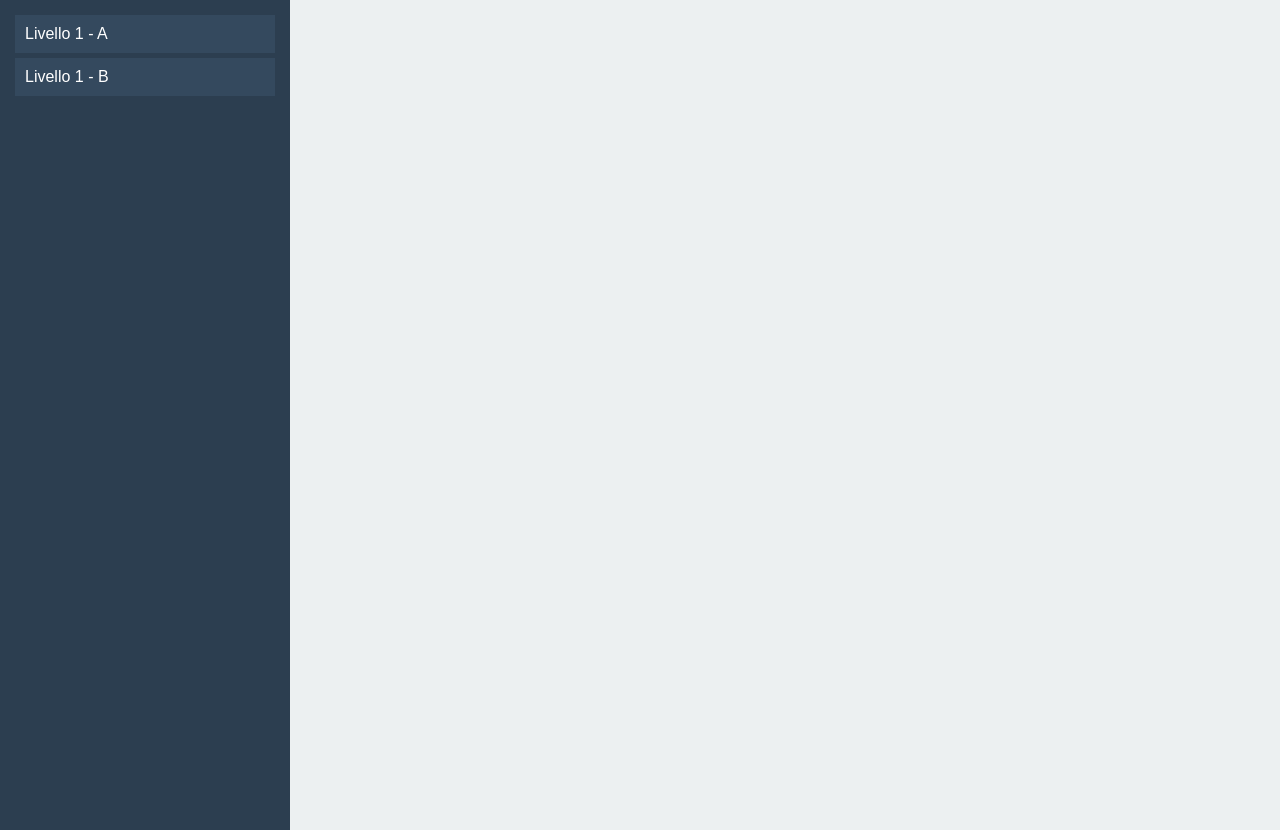
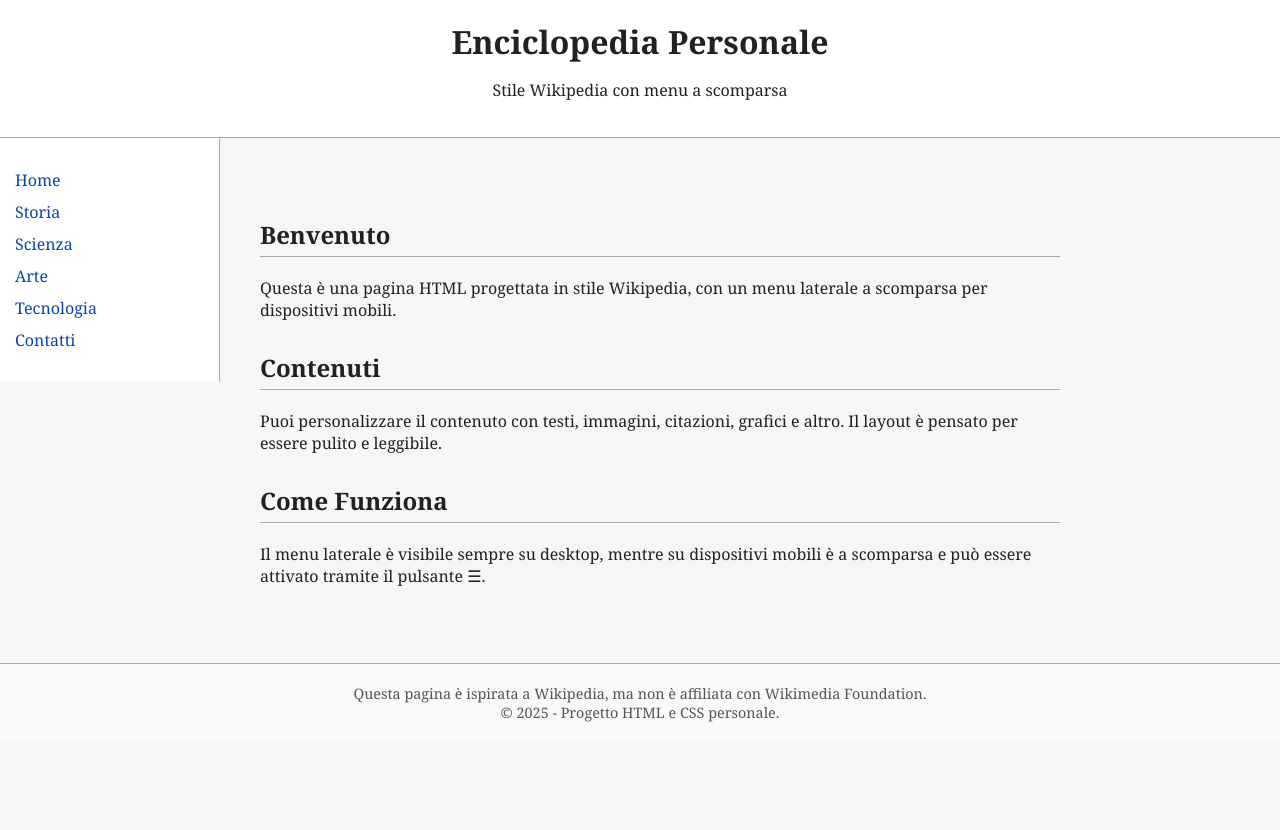
Before and after one commit to ene610/WikiCenter, a plain HTML site: page index.html in a window 1280 px wide. After the commit the page ends 800 px from the top, so only its background shows below. Drawn offline with Linux system fonts and the light colour scheme.

Commit message:
Update index.html

```diff
--- a/index.html
+++ b/index.html
@@ -3,106 +3,162 @@
 <head>
   <meta charset="UTF-8" />
   <meta name="viewport" content="width=device-width, initial-scale=1.0"/>
-  <title>Menu a 3 Livelli con Animazione</title>
+  <title>Pagina stile Wikipedia</title>
   <style>
     body {
+      font-family: "Linux Libertine", Georgia, serif;
       margin: 0;
-      font-family: sans-serif;
-      background: #ecf0f1;
+      background-color: #f6f6f6;
+      color: #202122;
     }
 
-    .sidebar {
-      width: 260px;
-      background: #2c3e50;
-      color: white;
-      height: 100vh;
-      overflow-y: auto;
-      padding: 15px;
+    header {
+      background-color: #ffffff;
+      border-bottom: 1px solid #a2a9b1;
+      padding: 20px;
+      text-align: center;
+      position: relative;
     }
 
-    .menu-item,
-    .submenu-item {
-      cursor: pointer;
-      padding: 10px;
-      background: #34495e;
-      margin-bottom: 5px;
-      transition: background 0.3s ease;
+    header h1 {
+      margin: 0;
+      font-size: 2em;
     }
 
-    .menu-item:hover,
-    .submenu-item:hover {
-      background: #3e5870;
+    /* Hamburger */
+    .menu-toggle {
+      position: absolute;
+      left: 20px;
+      top: 20px;
+      font-size: 24px;
+      background: none;
+      border: none;
+      cursor: pointer;
     }
 
-    .submenu,
-    .sub-submenu {
-      max-height: 0;
-      overflow: hidden;
-      background: #3b5873;
-      transition: max-height 0.4s ease;
+    /* Sidebar */
+    .sidebar {
+      position: fixed;
+      top: 70px;
+      left: 0;
+      width: 220px;
+      height: calc(100vh - 70px);
+      background-color: #ffffff;
+      border-right: 1px solid #a2a9b1;
+      padding: 15px;
+      box-sizing: border-box;
+      overflow-y: auto;
+      transform: translateX(-100%);
+      transition: transform 0.3s ease;
+      z-index: 1000;
     }
 
-    .submenu a,
-    .sub-submenu a {
-      display: block;
-      padding: 8px 15px;
-      color: white;
+    .sidebar.open {
+      transform: translateX(0);
+    }
+
+    .sidebar ul {
+      list-style: none;
+      padding: 0;
+    }
+
+    .sidebar ul li {
+      margin-bottom: 10px;
+    }
+
+    .sidebar ul li a {
+      color: #0645ad;
       text-decoration: none;
     }
 
-    .submenu a:hover,
-    .sub-submenu a:hover {
-      background: #1abc9c;
+    .sidebar ul li a:hover {
+      text-decoration: underline;
     }
 
-    .submenu.open,
-    .sub-submenu.open {
-      max-height: 500px; /* abbastanza grande da contenere tutti gli elementi */
+    main {
+      margin: 0 auto;
+      padding: 20px;
+      max-width: 800px;
+      margin-top: 30px;
+    }
+
+    h2 {
+      border-bottom: 1px solid #a2a9b1;
+      padding-bottom: 5px;
+      margin-top: 30px;
+    }
+
+    footer {
+      background-color: #f8f9fa;
+      border-top: 1px solid #a2a9b1;
+      text-align: center;
+      padding: 20px;
+      font-size: 0.9em;
+      color: #555;
+      margin-top: 40px;
+    }
+
+    /* Responsive */
+    @media (min-width: 768px) {
+      .menu-toggle {
+        display: none;
+      }
+
+      .sidebar {
+        transform: translateX(0);
+        position: static;
+        width: 220px;
+        float: left;
+        height: auto;
+      }
+
+      main {
+        margin-left: 240px;
+      }
     }
   </style>
 </head>
 <body>
 
-<div class="sidebar">
-  <div class="menu-item">Livello 1 - A</div>
-  <div class="submenu">
-    <div class="submenu-item">Livello 2 - A1</div>
-    <div class="sub-submenu">
-      <a href="#">Livello 3 - A1a</a>
-      <a href="#">Livello 3 - A1b</a>
-    </div>
-    <div class="submenu-item">Livello 2 - A2</div>
-    <div class="sub-submenu">
-      <a href="#">Livello 3 - A2a</a>
-    </div>
-  </div>
+<header>
+  <button class="menu-toggle" id="menuToggle">☰</button>
+  <h1>Enciclopedia Personale</h1>
+  <p>Stile Wikipedia con menu a scomparsa</p>
+</header>
 
-  <div class="menu-item">Livello 1 - B</div>
-  <div class="submenu">
-    <div class="submenu-item">Livello 2 - B1</div>
-    <div class="sub-submenu">
-      <a href="#">Livello 3 - B1a</a>
-    </div>
-  </div>
-</div>
+<nav class="sidebar" id="sidebar">
+  <ul>
+    <li><a href="#">Home</a></li>
+    <li><a href="#">Storia</a></li>
+    <li><a href="#">Scienza</a></li>
+    <li><a href="#">Arte</a></li>
+    <li><a href="#">Tecnologia</a></li>
+    <li><a href="#">Contatti</a></li>
+  </ul>
+</nav>
+
+<main>
+  <h2>Benvenuto</h2>
+  <p>Questa è una pagina HTML progettata in stile Wikipedia, con un menu laterale a scomparsa per dispositivi mobili.</p>
+
+  <h2>Contenuti</h2>
+  <p>Puoi personalizzare il contenuto con testi, immagini, citazioni, grafici e altro. Il layout è pensato per essere pulito e leggibile.</p>
+
+  <h2>Come Funziona</h2>
+  <p>Il menu laterale è visibile sempre su desktop, mentre su dispositivi mobili è a scomparsa e può essere attivato tramite il pulsante ☰.</p>
+</main>
+
+<footer>
+  Questa pagina è ispirata a Wikipedia, ma non è affiliata con Wikimedia Foundation.<br>
+  &copy; 2025 - Progetto HTML e CSS personale.
+</footer>
 
 <script>
-  // Toggle 1° livello
-  document.querySelectorAll('.menu-item').forEach(item => {
-    item.addEventListener('click', () => {
-      const submenu = item.nextElementSibling;
-      submenu.classList.toggle('open');
-    });
-  });
+  const toggle = document.getElementById('menuToggle');
+  const sidebar = document.getElementById('sidebar');
 
-  // Toggle 2° livello
-  document.querySelectorAll('.submenu-item').forEach(item => {
-    item.addEventListener('click', () => {
-      const subsubmenu = item.nextElementSibling;
-      if (subsubmenu && subsubmenu.classList.contains('sub-submenu')) {
-        subsubmenu.classList.toggle('open');
-      }
-    });
+  toggle.addEventListener('click', () => {
+    sidebar.classList.toggle('open');
   });
 </script>
 
```
